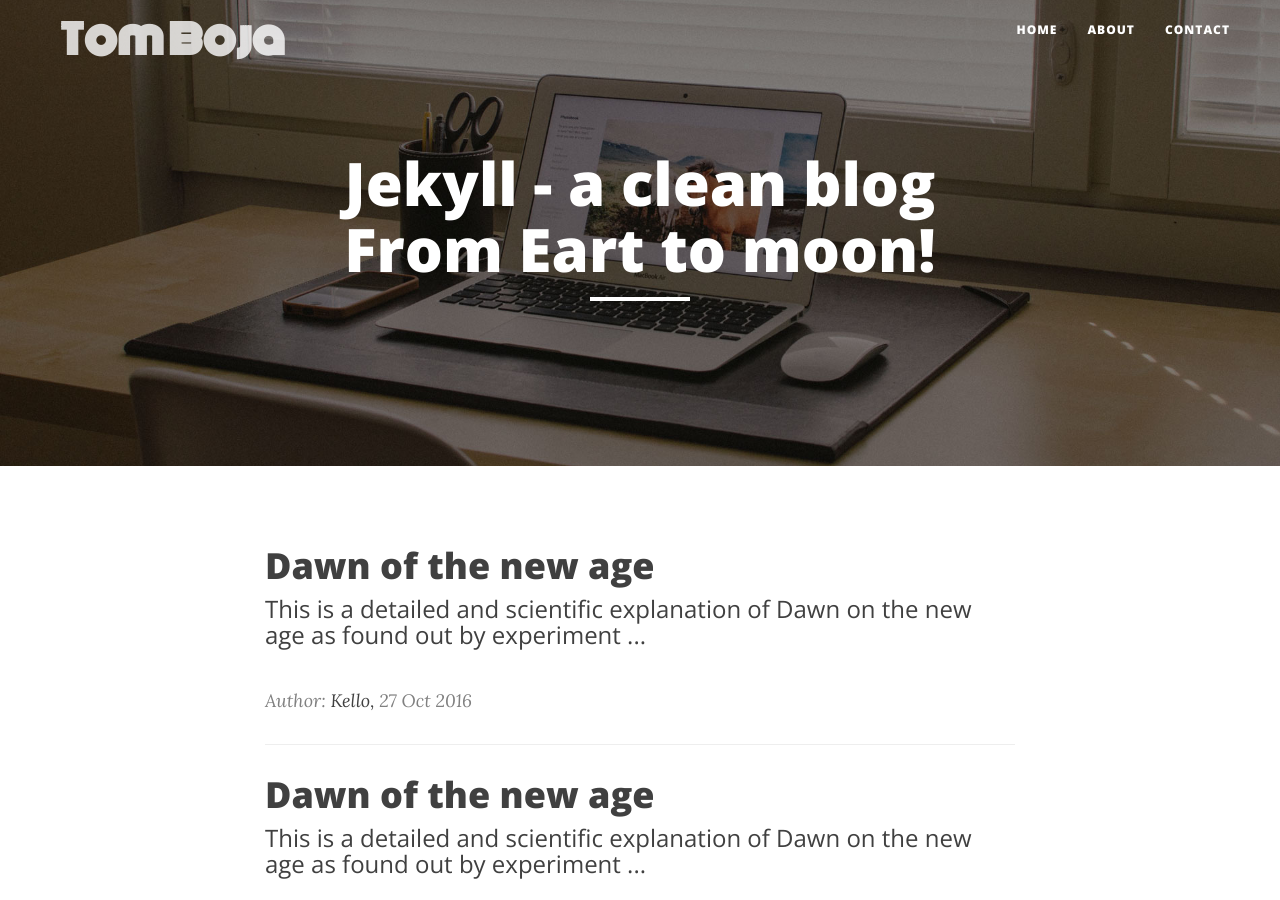
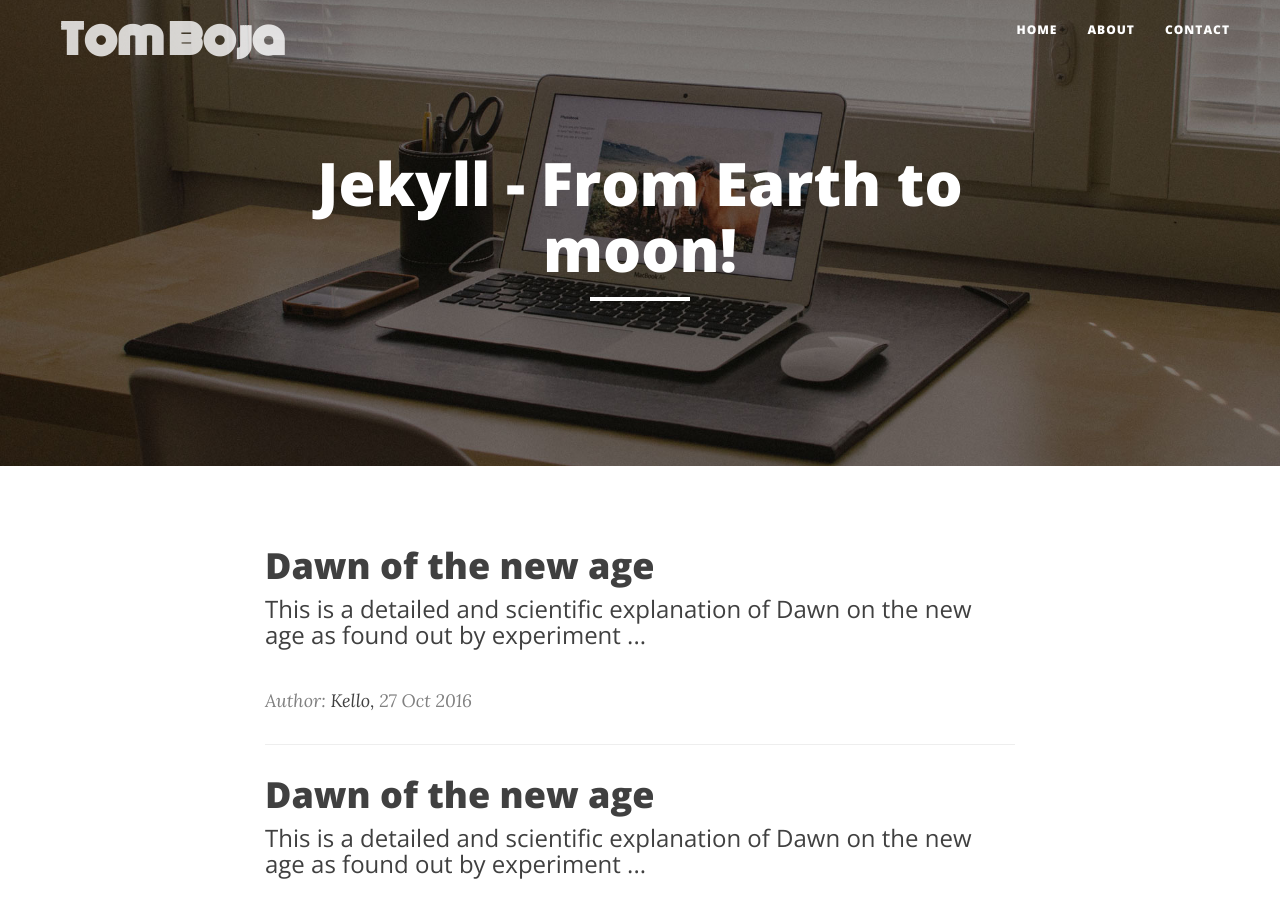
Before and after one commit to Dessagn/profile, a Jekyll site: the page built from index.html, in a window 1280 px wide and 900 px high. Built offline with Jekyll 4.4.1, drawn with Linux system fonts in a browser that asks for light colours; nearby versions of some CDN libraries; the list of posts is cut into pages by our own code; comment, search, counter and statistics services are not loaded.

Commit message:
index
index  from earth to moon

```diff
--- a/index.html
+++ b/index.html
@@ -2,7 +2,7 @@
 layout: default
 menu: "Home"
 img: "home-bg.jpg"
-title: "Jekyll - a clean blog From Eart to moon!"
+title: "Jekyll - From Earth to moon!"
 navTitle: "Homepage"
 order: 1
 ---
```
